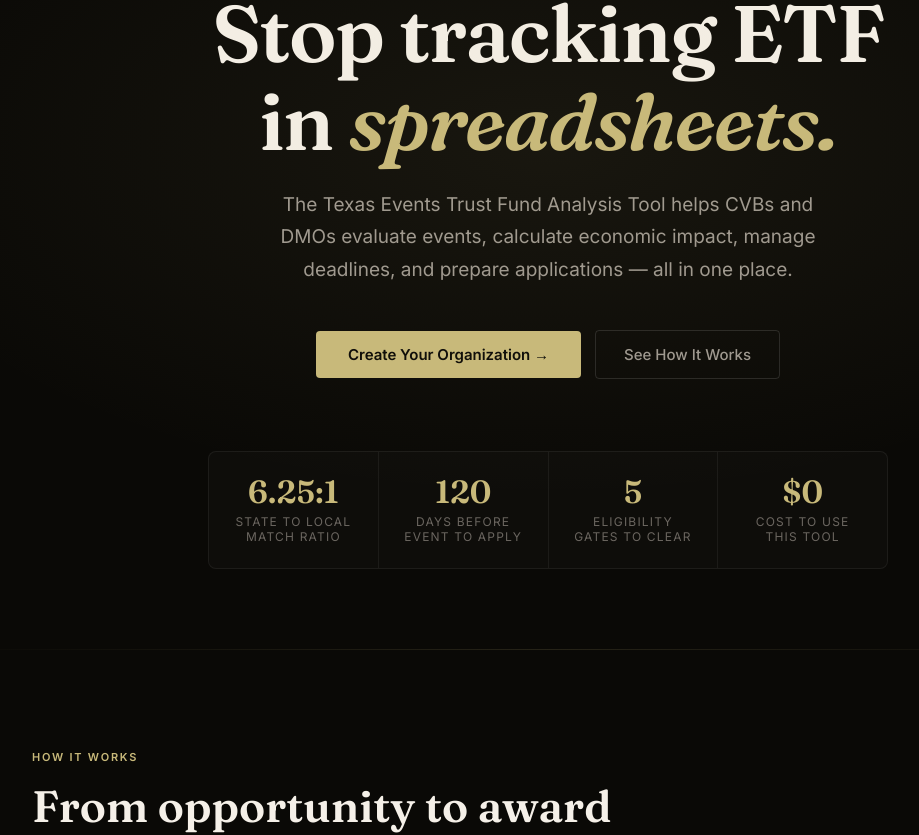
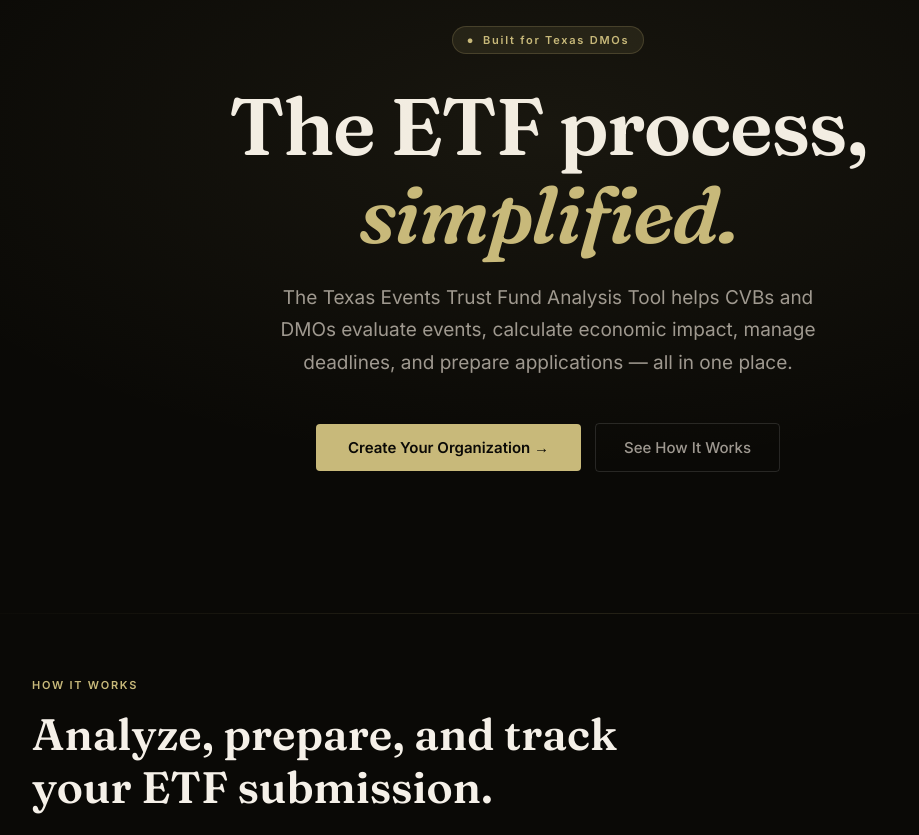
Before and after one commit to aaronwerner12/nextjs-boilerplate, a Next.js app: page / in a window 1280 px wide. Shown: the part 187-1022 px from the top of the page, without its empty margins (92-1011 px from the left). Built offline with nearby package versions, Linux system fonts and the light colour scheme.

Commit message:
Update LandingPage.tsx

```diff
--- a/app/LandingPage.tsx
+++ b/app/LandingPage.tsx
@@ -38,7 +38,7 @@ export default function LandingPage() {
           display: flex; flex-direction: column;
           align-items: center; justify-content: center;
           text-align: center;
-          padding: 120px 24px 80px;
+          padding: 120px 24px 48px;
           position: relative;
         }
 
@@ -52,7 +52,7 @@ export default function LandingPage() {
         .land-eyebrow {
           display: inline-flex; align-items: center; gap: 8px;
           font-size: 11px; font-weight: 600;
-          text-transform: uppercase; letter-spacing: .16em;
+          letter-spacing: .16em;
           color: #c8b97a;
           background: rgba(200,185,122,.1);
           border: 1px solid rgba(200,185,122,.2);
@@ -144,7 +144,7 @@ export default function LandingPage() {
         /* How it works */
         .land-section {
           max-width: 1080px; margin: 0 auto;
-          padding: 100px 24px;
+          padding: 64px 24px;
         }
 
         .land-section-eyebrow {
@@ -288,7 +288,7 @@ export default function LandingPage() {
           <span>●</span> Built for Texas DMOs
         </div>
         <h1 className="land-h1">
-          Stop tracking ETF<br />in <em>spreadsheets.</em>
+          The ETF process, <em>simplified.</em>
         </h1>
         <p className="land-lede">
           The Texas Events Trust Fund Analysis Tool helps CVBs and DMOs evaluate events, calculate economic impact, manage deadlines, and prepare applications — all in one place.
@@ -298,25 +298,6 @@ export default function LandingPage() {
           <a href="#how-it-works" className="land-btn-secondary">See How It Works</a>
         </div>
 
-        {/* Stats */}
-        <div className="land-stats">
-          <div className="land-stat">
-            <div className="land-stat-val">6.25:1</div>
-            <div className="land-stat-label">State to local match ratio</div>
-          </div>
-          <div className="land-stat">
-            <div className="land-stat-val">120</div>
-            <div className="land-stat-label">Days before event to apply</div>
-          </div>
-          <div className="land-stat">
-            <div className="land-stat-val">5</div>
-            <div className="land-stat-label">Eligibility gates to clear</div>
-          </div>
-          <div className="land-stat">
-            <div className="land-stat-val">$0</div>
-            <div className="land-stat-label">Cost to use this tool</div>
-          </div>
-        </div>
       </section>
 
       <div className="land-divider" />
@@ -324,7 +305,7 @@ export default function LandingPage() {
       {/* How it works */}
       <section className="land-section" id="how-it-works">
         <div className="land-section-eyebrow">How It Works</div>
-        <h2 className="land-section-title">From opportunity to award<br />in four steps.</h2>
+        <h2 className="land-section-title">Analyze, prepare, and track<br />your ETF submission.</h2>
         <p className="land-section-sub">
           The ETF process has strict eligibility requirements and multiple deadlines. This tool walks you through every step so nothing gets missed.
         </p>
@@ -350,7 +331,7 @@ export default function LandingPage() {
       {/* Features */}
       <section className="land-section">
         <div className="land-section-eyebrow">Features</div>
-        <h2 className="land-section-title">Everything your team needs<br />to pursue ETF awards.</h2>
+        <h2 className="land-section-title">Stop tracking ETF<br />in <em>spreadsheets.</em></h2>
 
         <div className="land-features">
           {[
```
